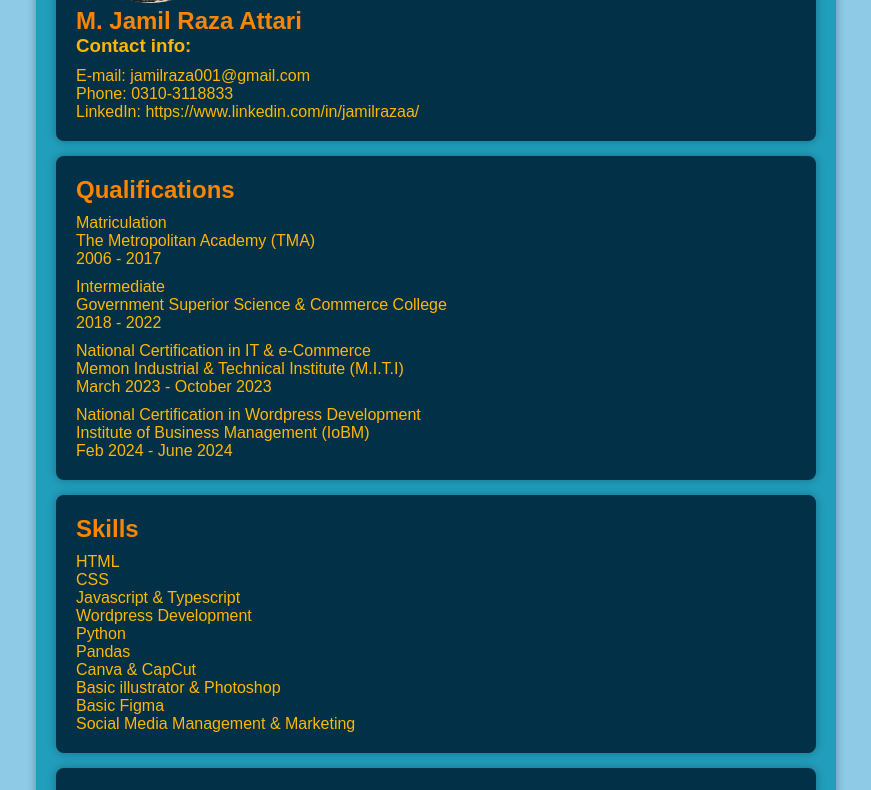
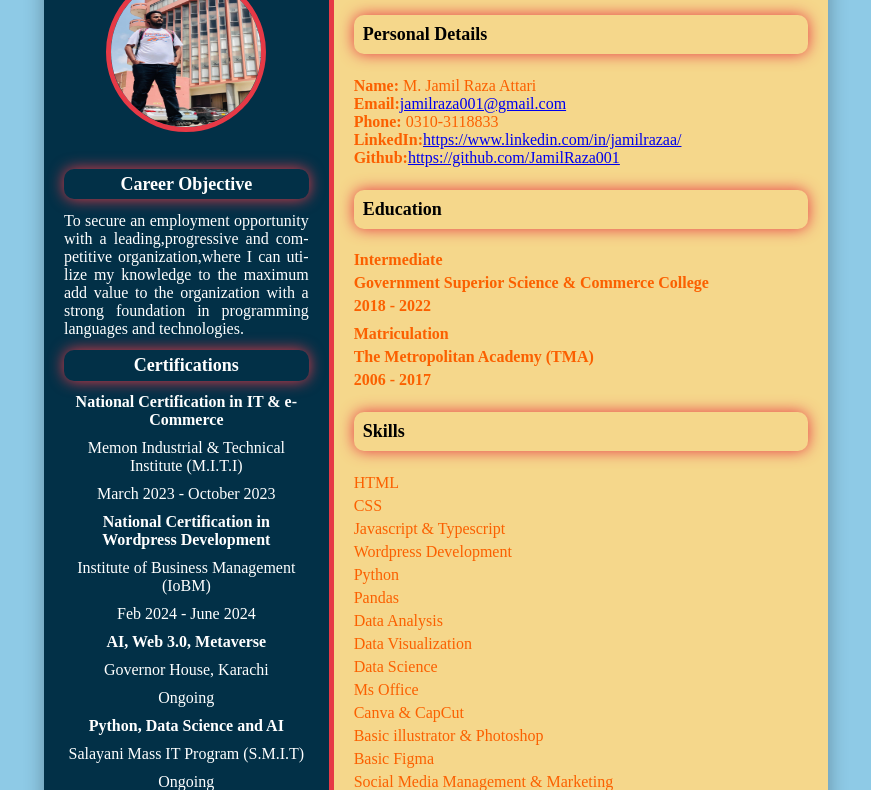
Before and after one commit to JamilRaza001/Hackathon_00, a plain HTML site: page Millstone_1/index.html in a window 1280 px wide. Shown: the part 222-1012 px from the top of the page, without its empty margins (204-1075 px from the left). Drawn offline with Linux system fonts and the light colour scheme.

Commit message:
Add files via upload

```diff
--- a/Millstone_1/index.html
+++ b/Millstone_1/index.html
@@ -4,60 +4,106 @@
     <meta charset="UTF-8" />
     <meta name="viewport" content="width=device-width, initial-scale=1.0" />
     <link rel="stylesheet" href="style.css" />
-    <title>Resume Builder</title>
+    <title>Static Interactive Resume</title>
   </head>
   <body>
+    <!-- resume-container -->
     <div class="MainContainer">
-      <section id="PersonalInfo">
-        <img src="mypic.jpg" alt="Profile Pic" />
+      <div class="LeftSection">
+        <img src="mypic.jpg" alt="Profile Pic" class="ProfilePic" />
 
-        <h1 id="name">M. Jamil Raza Attari</h1>
-        <h3>Contact info:</h3>
-        <ul>
-          <li>E-mail: jamilraza001@gmail.com</li>
-          <li>Phone: 0310-3118833</li>
-          <li>LinkedIn: https://www.linkedin.com/in/jamilrazaa/</li>
-        </ul>
+        <section id="Objective">
+          <h3>Career Objective</h3>
+          <p>
+            To secure an employment opportunity with a leading,progressive and
+            competitive organization,where I can utilize my knowledge to the
+            maximum add value to the organization with a strong foundation in
+            programming languages and technologies.
+          </p>
         </section>
-      <section id="Qualifications">
-        <h2>Qualifications</h2>
 
+        <section id="Certification">
+          <h3>Certifications</h3>
           <ul>
             <li>
               <ul>
-              <li>Matriculation</li>
-              <li>The Metropolitan Academy (TMA)</li>
-              <li>2006 - 2017</li>
-            </ul>
-          </li>
-
-          <li>
-            <ul>
-              <li>Intermediate</li>
-              <li>Government Superior Science & Commerce College</li>
-              <li>2018 - 2022</li>
-            </ul>
-          </li>
-
-          <li>
-            <ul>
-              <li>National Certification in IT & e-Commerce</li>
+                <li><b>National Certification in IT & e-Commerce</b></li>
                 <li>Memon Industrial & Technical Institute (M.I.T.I)</li>
                 <li>March 2023 - October 2023</li>
               </ul>
             </li>
-
             <li>
               <ul>
-              <li>National Certification in Wordpress Development</li>
+                <li><b>National Certification in Wordpress Development</b></li>
                 <li>Institute of Business Management (IoBM)</li>
                 <li>Feb 2024 - June 2024</li>
               </ul>
             </li>
+            <li>
+              <ul>
+                <li><b>AI, Web 3.0, Metaverse</b></li>
+                <li>Governor House, Karachi</li>
+                <li>Ongoing</li>
+              </ul>
+            </li>
+            <li>
+              <ul>
+                <li><b>Python, Data Science and AI</b></li>
+                <li>Salayani Mass IT Program (S.M.I.T)</li>
+                <li>Ongoing</li>
+              </ul>
+            </li>
           </ul>
         </section>
+      </div>
+
+      <div class="RightSection">
+        <h1>Static Interactive Resume</h1>
+
+        <section id="PersonalInfo">
+          <h3>Personal Details</h3>
+          <p><b>Name:</b> M. Jamil Raza Attari</p>
+          <p>
+            <b>Email:</b
+            ><a href="mailto:jamilraza001@gmail.com">jamilraza001@gmail.com</a>
+          </p>
+          <p><b>Phone:</b> 0310-3118833</p>
+          <p>
+            <b>LinkedIn:</b
+            ><a href="https://www.linkedin.com/in/jamilrazaa/" target="_blank"
+              >https://www.linkedin.com/in/jamilrazaa/</a
+            >
+          </p>
+          <p>
+            <b>Github:</b
+            ><a href="https://github.com/JamilRaza001" target="_blank"
+              >https://github.com/JamilRaza001</a
+            >
+          </p>
+        </section>
+
+        <section id="Education">
+          <h3>Education</h3>
+          <ul>
+            <li>
+              <ul>
+                <li><b>Intermediate</b></li>
+                <li><b>Government Superior Science & Commerce College</b></li>
+                <li><b>2018 - 2022</b></li>
+              </ul>
+            </li>
+            <li>
+              <ul>
+                <li><b>Matriculation</b></li>
+                <li><b>The Metropolitan Academy (TMA)</b></li>
+                <li><b>2006 - 2017</b></li>
+              </ul>
+            </li>
+          </ul>
+        </section>
+
         <section id="Skills">
-        <h2>Skills</h2>
+          <h3>Skills</h3>
           <ul>
             <li>HTML</li>
             <li>CSS</li>
@@ -65,43 +111,41 @@
             <li>Wordpress Development</li>
             <li>Python</li>
             <li>Pandas</li>
+            <li>Data Analysis</li>
+            <li>Data Visualization</li>
+            <li>Data Science</li>
+            <li>Ms Office</li>
             <li>Canva & CapCut</li>
             <li>Basic illustrator & Photoshop</li>
             <li>Basic Figma</li>
             <li>Social Media Management & Marketing</li>
           </ul>
         </section>
+
         <section id="Experience">
-        <h2>Experience</h2>
+          <h3>Experience</h3>
 
           <ul>
             <li>
               <ul>
-              <li>Habib Bank Limited (HBL)</li>
+                <li><b>Habib Bank Limited (HBL)</b></li>
                 <li>Business Development Officer (BDO)</li>
                 <li>Jan 2024 - Feb 2024</li>
               </ul>
             </li>
             <li>
               <ul>
-              <li>ibex Pakistan</li>
+                <li><b>ibex Pakistan</b></li>
                 <li>Customer Service Agent & Chat Support</li>
-              <li>June 2024 - Aug 2024</li>
-            </ul>
-          </li>
-          <li>
-            <ul>
-              <li>Maajee RealEstate</li>
-              <li>Assistant Supervisor</li>
-              <li>June 2021 - Aug 2023</li>
+                <li>Feb 2023 - Present</li>
               </ul>
             </li>
           </ul>
         </section>
 
-      <button id="ToggleSkills">Hide / Show </button>
-
+        <button id="ToggleSkills"><b>Hide/Show Skills</b></button>
+      </div>
+    </div>
     <script src="index.js"></script>
-    </div>
   </body>
 </html>
--- a/Millstone_1/style.css
+++ b/Millstone_1/style.css
@@ -1,82 +1,107 @@
 * {
   margin: 0;
   padding: 0;
-    box-sizing: border-box;
 }
 
 body {
-       font-family: 'Poppins', sans-serif;
-       padding: 20px;
+  font-family: "Times New Roman", Times, serif;
+  margin: 0;
+  padding: 150px;
   background-color: #8ecae6;
-       color: #ffb703;
 }
 
 .MainContainer {
-    max-width: 800px;
-    margin: auto;
-    background-color: #219ebc;
-    padding: 20px;
-    border-radius: 8px;
-    box-shadow: 0 0 10px rgba(0, 0, 0, 0.3);
+  display: flex;
+  background-color: white;
+  width: 80%;
+  margin: 0 auto;
+  border-radius: 10px;
+  box-shadow: 0 0 20px rgba(0, 0, 0, 0.3);
 }
 
-section{
-    max-width: 800px;
-    margin: auto;
-    margin-top: 15px;
+.LeftSection {
   background-color: #023047;
+  color: white;
   padding: 20px;
-    border-radius: 8px;
-    box-shadow: 0 0 10px rgba(0, 0, 0, 0.3);
+  width: 35%;
+  text-align: center;
+  border-right: 5px solid #e63946;
 }
 
-img{
-    width: 150px;
-    height: 150px;
-    border-radius: 50%;
+.LeftSection h3 {
+  color: white;
 }
 
-h1,h2{
-    color: #fb8500;
+.LeftSection p {
+  text-align: justify;
+  hyphens: auto;
 }
 
-ul{
+.LeftSection ul {
   list-style-type: none;
+}
+
+.LeftSection li {
   margin-top: 10px;
 }
 
-button{
-    margin-top: 20px;
-    padding: 10px 20px;
-    border: none;
-    background-color: #fb8500;
-    color: #fff;
-    cursor: pointer;
+.ProfilePic {
+  width: 150px;
+  height: 150px;
+  margin-top: 10%;
+  border-radius: 50%;
+  border: 5px solid #e63946;
+  margin-bottom: 20px;
 }
 
-button:hover{
-    background-color: #ffb703;
+h1 {
+  font-size: 24px;
+  margin: 10px 0;
+  margin-bottom: 30px;
+  text-align: center;
 }
 
-
-@media (max-width: 600px) {
-    .MainContainer {
-        padding: 10px;
-    }
-section{
-    padding: 10px;
+h3 {
+  font-size: 18px;
+  padding: 2%;
+  margin: 20px 0 10px;
+  color: black;
+  border-radius: 10px;
+  box-shadow: 0 0 15px #e63946;
+  margin-top: 5%;
+  margin-bottom: 5%;
 }
 
-    h1,h2{
-        font-size: 1.2rem;
+ul {
+  list-style-type: none;
+  padding: 10;
+  margin: 10px 0;
 }
 
-    img{
-        width: 100px;
-        height: 100px;
-    }
+ul li {
+  margin: 5px 0;
 }
 
-.name{
-    margin-bottom: 18px;
+.RightSection {
+  width: 65%;
+  padding: 20px;
+  background-color: #f5d78b;
+  color: #fb6000;
 }
+
+button {
+  font-family: "Times New Roman", Times, serif;
+  border-radius: 10px;
+  box-shadow: 0 0 15px black;
+  cursor: pointer;
+  margin-top: 10px;
+  font-size: 18px;
+}
+
+button:hover {
+  background-color: #f59559;
+}
+
+.RightSection li {
+  padding-right: 15px;
+}
```
Also changed, not shown: 1 other file. Lines whose indentation alone changed are shown as unchanged.
